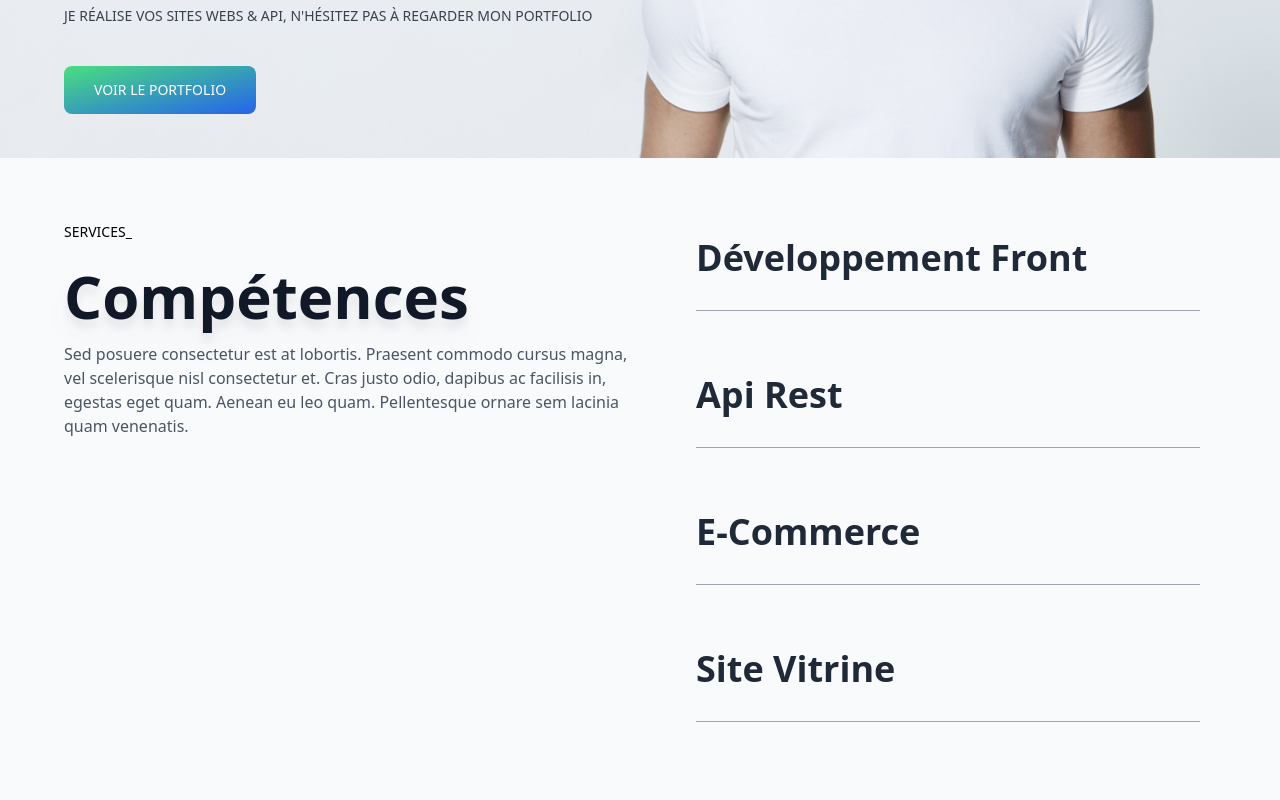
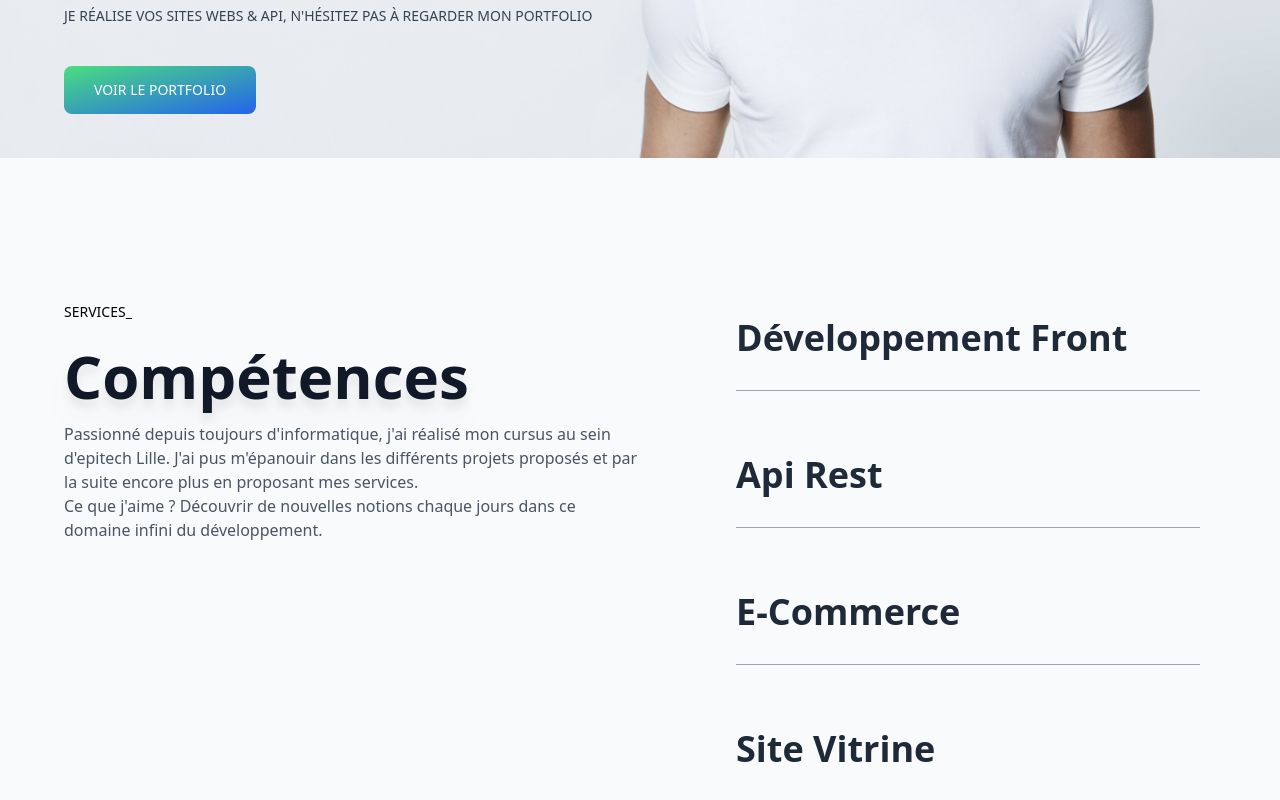
Before and after one commit to ouakeds/ide-portfolio, a Next.js app: page / in a window 1280 px wide. Shown: the part 482-1282 px from the top of the page. Built offline with nearby package versions, Linux system fonts and the light colour scheme.

Commit message:
feat(competencies): new description + margin

```diff
--- a/pages/index.tsx
+++ b/pages/index.tsx
@@ -30,16 +30,19 @@ export default function Home() {
           </div>
 
           <div className="relative bg-slate-50" id='services'>
-            <div className="p-8 max-w-[1800px] h-screen mt-[-160px] w-full mx-auto flex flex-col justify-center z-10 relative ">
-              <div className='p-8 max-w-[1800px] h-full w-full mx-auto flex flex-wrap flex-col justify-center grid grid-cols-1 md:grid-cols-2 space-x-0 md:space-x-10'>
-                  <div className=''>
+            <div className="p-8 max-w-[1800px] mt-[-160px] w-full mx-auto flex flex-col justify-center z-10 relative ">
+              <div className='p-8 max-w-[1800px] h-full w-full mx-auto flex flex-wrap flex-col justify-center grid grid-cols-1 md:grid-cols-2 space-x-0 md:space-x-20'>
+                  <div className='mt-20'>
                     <h1 className='text-left text-black text-sm lg:text-l font-regular uppercase'>Services_</h1>
                     <h1 className='text-left text-gray-900 text-3xl lg:text-6xl font-bold mt-6 drop-shadow-xl'>Compétences</h1>
                     <p className='mt-10 text-gray-600 text-l mt-4'>
-                      Sed posuere consectetur est at lobortis. Praesent commodo cursus magna, vel scelerisque nisl consectetur et. Cras justo odio, dapibus ac facilisis in, egestas eget quam. Aenean eu leo quam. Pellentesque ornare sem lacinia quam venenatis.
+                      Passionné depuis toujours d'informatique, j'ai réalisé mon cursus au sein d'epitech Lille.
+                      J'ai pus m'épanouir dans les différents projets proposés et par la suite encore plus en proposant mes services.
+                      <br/> Ce que j'aime ? Découvrir de nouvelles notions chaque jours dans ce domaine infini du développement.
                     </p>
                   </div>
-                  <div className=''>
+
+                  <div className='mt-20'>
                     <ul>
                       <li className='p-4'>
                         <p className='text-start text-2xl md:text-4xl text-gray-800 font-semibold'>Développement Front</p>
@@ -63,6 +66,7 @@ export default function Home() {
               </div>
             </div>
           </div>
+
       </main>
 
       <footer className="">
```
